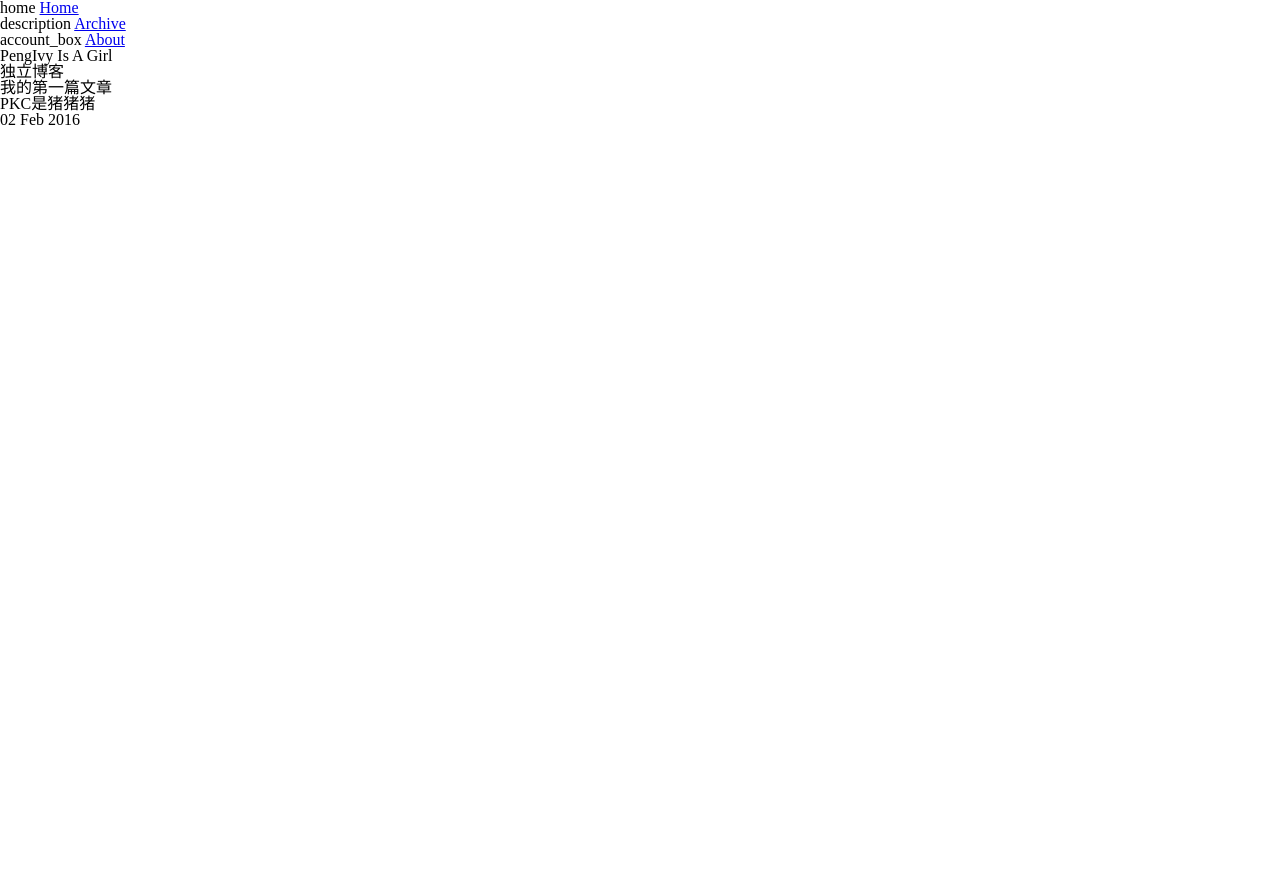
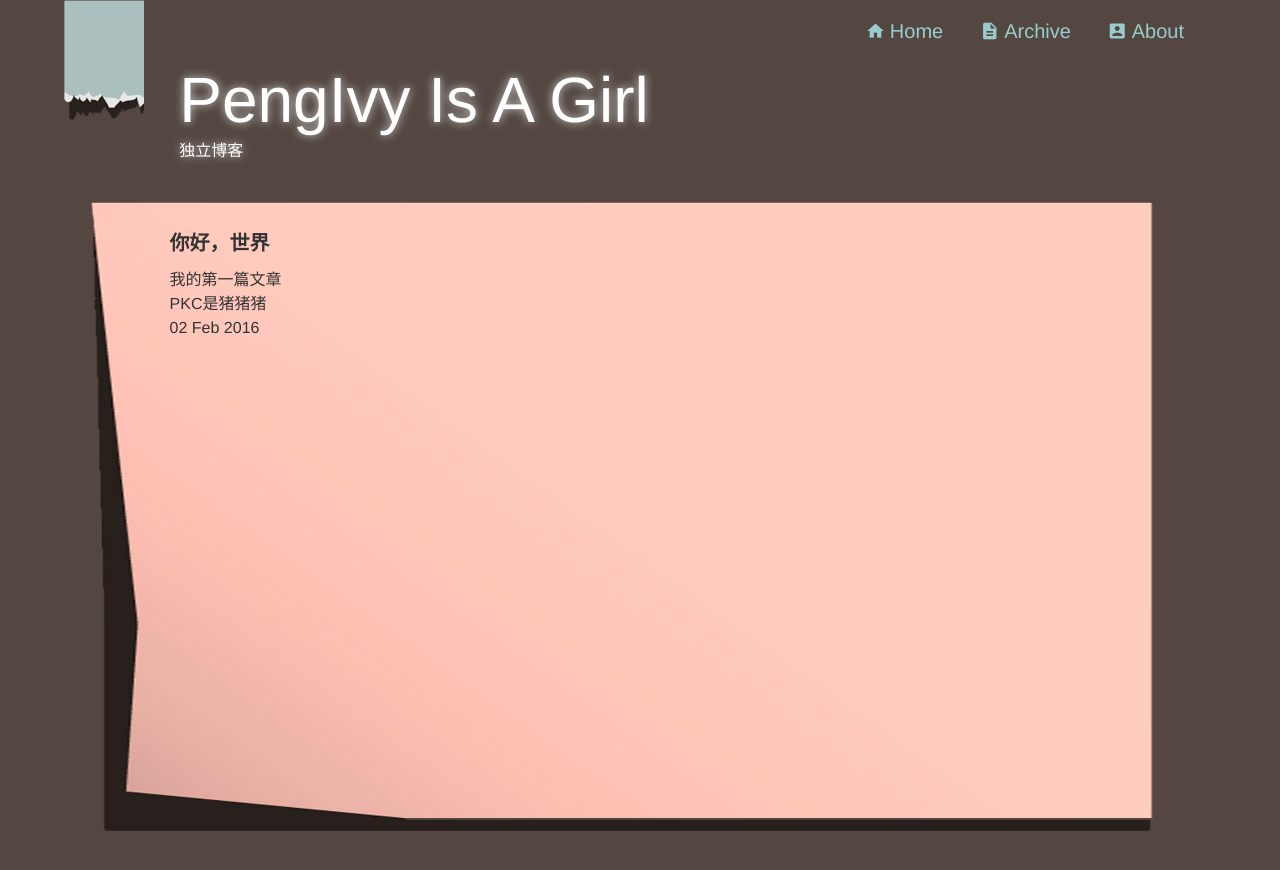
Before and after one commit to pengIvy/blog, a Jekyll site: the page built from _posts/2016-02-02-hello-world.md, in a window 1280 px wide. Shown: the top 870 px of the page. Built offline with Jekyll 4.4.1, drawn with Linux system fonts in a browser that asks for light colours; nearby versions of some CDN libraries; library files that are not in the unit come from our copies.

Commit message:
贴纸样式

```diff
--- a/_includes/links.html
+++ b/_includes/links.html
@@ -1,9 +1,9 @@
 {% comment %} 共用样式表 {% endcomment %}
-<link href="./css/reset.css" rel="stylesheet" type="text/css">
-<link href="./css/animate.css" rel="stylesheet" type="text/css">
-<link href="./css/material-icons.css" rel="stylesheet">
-<link href="./css/common.css" rel="stylesheet" type="text/css">
-<link href="./css/header.css" rel="stylesheet" type="text/css">
+<link href="http://pengivy.github.io/blog/_site/css/reset.css" rel="stylesheet" type="text/css">
+<link href="http://pengivy.github.io/blog/css/animate.css" rel="stylesheet" type="text/css">
+<link href="http://pengivy.github.io/blog/css/material-icons.css" rel="stylesheet">
+<link href="http://pengivy.github.io/blog/css/common.css" rel="stylesheet" type="text/css">
+<link href="http://pengivy.github.io/blog/css/header.css" rel="stylesheet" type="text/css">
 
 {% comment %} 页面引用样式表 {% endcomment %}
-<link href="{{ page.link }}" rel="stylesheet" type="text/css">
+<link href="http://pengivy.github.io/blog/css/{{ page.link }}" rel="stylesheet" type="text/css">
--- a/_posts/2016-02-02-hello-world.md
+++ b/_posts/2016-02-02-hello-world.md
@@ -1,8 +1,13 @@
 ---
 layout: base
 title: 你好，世界
-link: ./css/article.css
+link: article.css
 ---
-<p>我的第一篇文章</p>
-<p>PKC是猪猪猪</p>
-<p>{{ page.date | date_to_string }}</p>
+<section class="content">
+	<div class="article sticker-pink">
+		<h1>{{ page.title }}</h1>
+		<p>我的第一篇文章</p>
+		<p>PKC是猪猪猪</p>
+		<p>{{ page.date | date_to_string }}</p>
+	</div>
+</section>
--- /dev/null
+++ b/css/article.css
@@ -0,0 +1,27 @@
+.content {
+	width: 86%;
+	min-height: 600px;
+	padding: 1em 2%;
+	margin: 15px auto 40px auto;
+}
+
+.article {
+	padding: 1em 5em;
+	min-height: 600px;
+}
+
+.article {
+	margin-top: 10px;
+	line-height: 1.5;
+}
+
+.article h1 {
+	font-size: 20px;
+	font-weight: bold;
+	margin: 10px 0;
+}
+
+.article a {
+	margin-left: 1em;
+	color: #058;
+}
--- a/css/common.css
+++ b/css/common.css
@@ -63,3 +63,17 @@ a {
 	height: 45px;
 	border: 1px solid rgba(255, 255, 255, 0.5);
 }
+
+.sticker-pink {
+	background: url('.././images/text-pink.png') no-repeat;
+	background-size: 100% 100%;
+}
+
+.sticker-brown {
+	background: url('.././images/notice-brown.png') no-repeat;
+	background-size: 100% 100%;
+}
+
+.sticker-blue {
+	background: url('.././images/notice-brown.png') no-repeat;
+}
--- a/css/header.css
+++ b/css/header.css
@@ -1,5 +1,4 @@
 header {
-	height: 300px;
 	width: 90%;
 	margin: 0 auto;
 	color: #fff;
@@ -22,8 +21,8 @@ header {
 	top: 0;
 	height: 120px;
 	width: 80px;
-	background: url(.././images/logo.png);
-	background-size: 100% 100%;
+	background: url(.././images/logo.png) no-repeat;
+	background-size: auto 100%;
 }
 
 .navbar-item {
--- a/index.html
+++ b/index.html
@@ -1,10 +1,10 @@
 ---
 layout: base
 title: 我的Blog
-link: ./css/index.css
+link: index.css
 ---
 <section class="content">
-	<div class="last-article">
+	<div class="last-article sticker-pink">
 	    <h2>最近文章</h2>
 	    <ul>
 	　　{% for post in site.posts %}
@@ -12,7 +12,7 @@ link: ./css/index.css
 		{% endfor %}
 		</ul>
 	</div>
-	<div class="right-pane">
+	<div class="right-pane sticker-brown">
 
 	</div>
 </section>
```
Also changed, not shown: css/index.css (+8 -1 lines), images/item-blue.png (added), images/notice-1.png (deleted), images/notice-2.png (deleted), images/notice-blue.png (added), images/notice-brown.png (added), images/text-pink.png (added).
